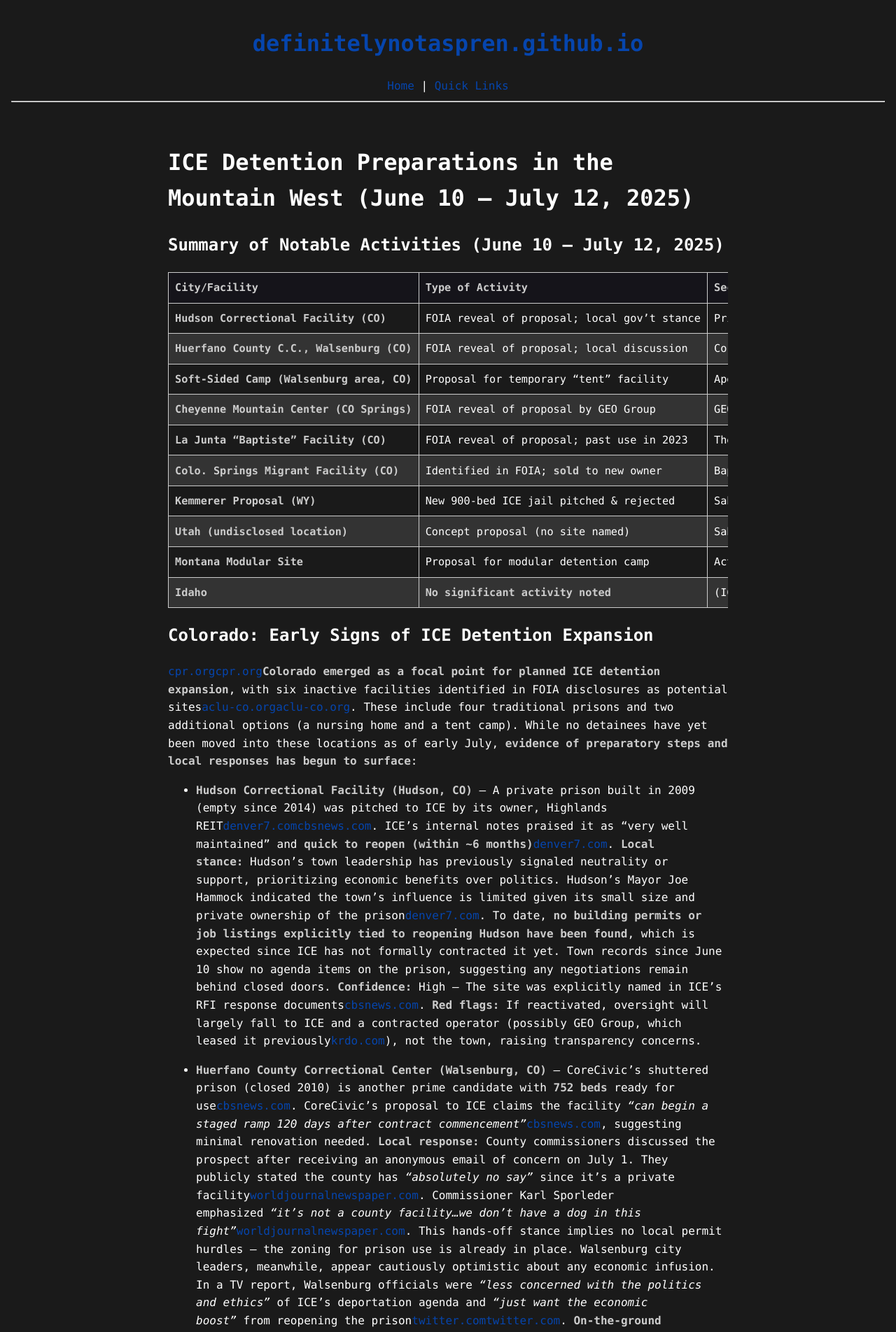
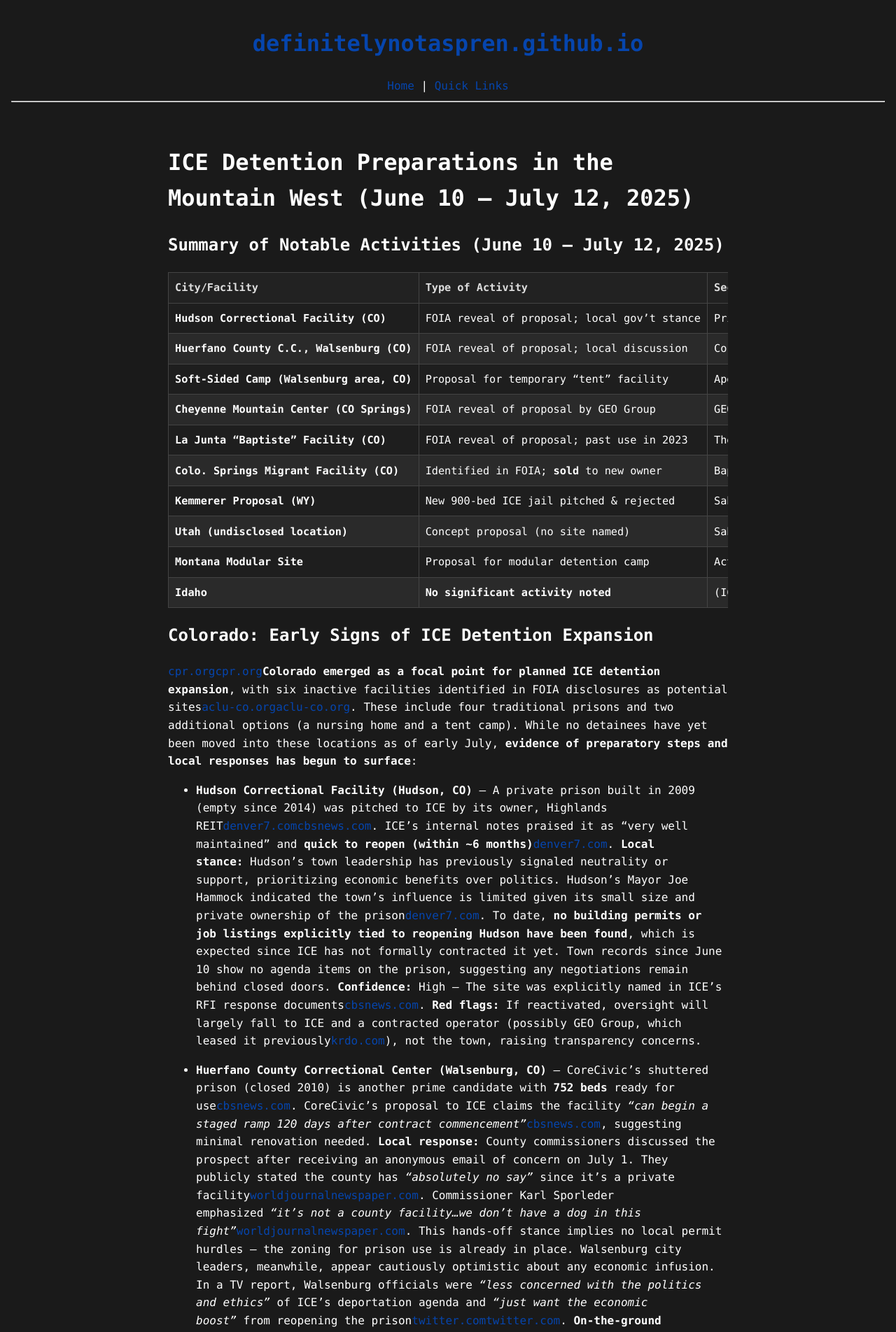
Before and after one commit to definitelynotaspren/definitelynotaspren.github.io, a Jekyll site: the page built from _posts/2025-07-17-mtnwestriskanalysis.md, in a window 1280 px wide. Shown: the top 1904 px of the page at 70% size. Built offline with Jekyll 4.4.1, drawn with Linux system fonts in a browser that asks for light colours; our own code applies the rules of GitHub Pages for plain Markdown files.

Commit message:
Update main.css

```diff
--- a/assets/css/main.css
+++ b/assets/css/main.css
@@ -47,34 +47,38 @@
   border-collapse: collapse;
   margin: 1em 0;
   font-size: 0.95em;
+  background-color: #1a1a1a; /* Match body */
+  color: #ffffff;
 }
 
 th, td {
-  border: 1px solid #ccc;
+  border: 1px solid #444;
   padding: 0.6em;
   text-align: left;
   vertical-align: top;
 }
 
 th {
-  background-color: #15141a;
+  background-color: #222;  /* Dark header */
   font-weight: bold;
-}
-
-b,
-strong {
-  color: #cccccc;
+  color: #ddd;
 }
 
 tr:nth-child(even) {
-  background-color: #333333;
+  background-color: #2a2a2a; /* Subtle zebra */
+}
+
+tr:nth-child(odd) {
+  background-color: #1e1e1e;
 }
 
 table thead {
   position: sticky;
   top: 0;
-  background: #f9f9f9;
+  background: #222;
+  z-index: 1;
 }
+
 .action-badge {
   display: inline-block;
   background: #eef;
```
